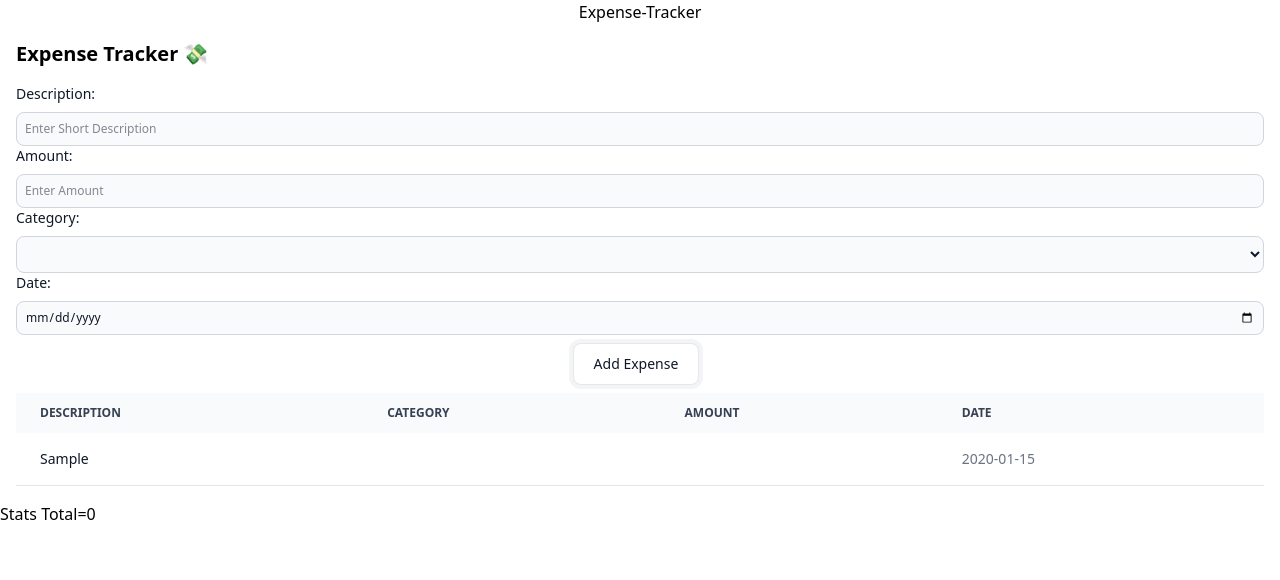
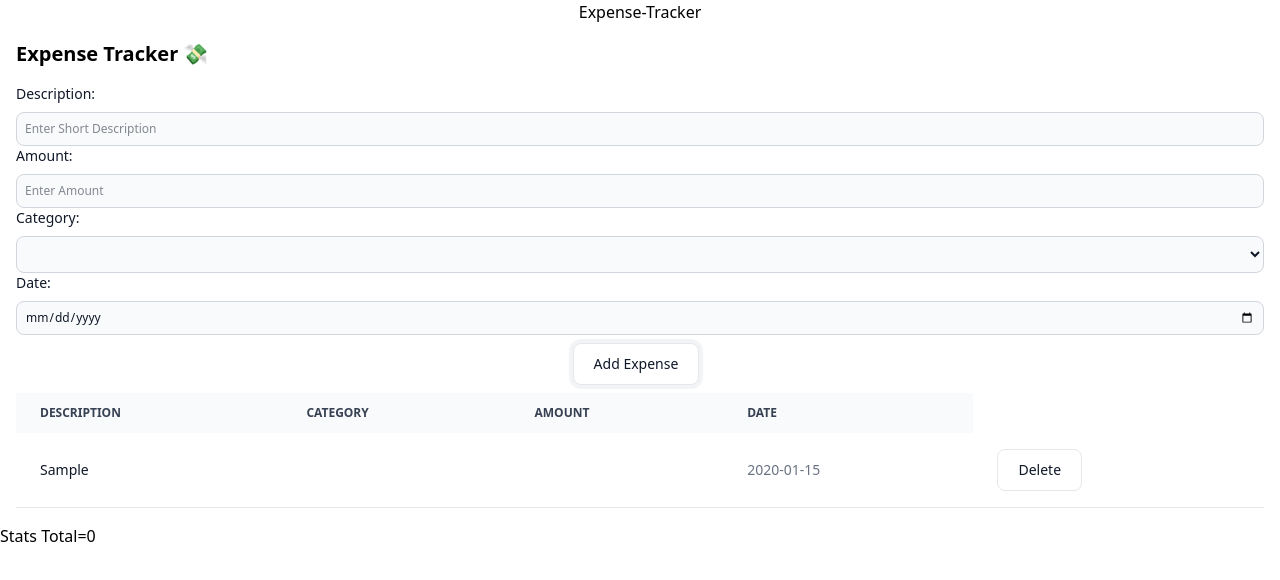
Before and after one commit to codebyAvijit/expense-tracker, a React (Vite) app: page / in a window 1280 px wide. Both pictures are taken after typing "Sample", "Sample", "2020-01-15" into the empty fields and a click on the button "Add Expense". Shown: the top 580 px of the page. Built offline with nearby package versions, Linux system fonts and the light colour scheme.

Commit message:
filter functionality added

```diff
--- a/src/components/AddExpenseForm.jsx
+++ b/src/components/AddExpenseForm.jsx
@@ -16,7 +16,7 @@
       category,
       date,
     };
-    console.log(expense);
+    // console.log(expense);
     addExpenseHandler(expense);
     setDescription("");
     setAmount("");
--- a/src/components/ExpenseList.jsx
+++ b/src/components/ExpenseList.jsx
@@ -1,6 +1,6 @@
 import React from "react";
 
-const ExpenseList = ({ allExpenses }) => {
+const ExpenseList = ({ allExpenses, handleDeleteExpense }) => {
   //   console.log(allExpenses);
   if (allExpenses.length === 0) {
     return (
@@ -45,6 +45,18 @@
                 <td className="px-6 py-2">{singleExpense.category}</td>
                 <td className="px-6 py-2">{singleExpense.amount || ""}</td>
                 <td className="px-6 py-2">{singleExpense.date}</td>
+                <td className="px-6 py-2">
+                  {
+                    <button
+                      onClick={() => {
+                        handleDeleteExpense(singleExpense.id);
+                      }}
+                      className="py-2.5 px-5 me-2 mt-2 mb-2 text-sm font-medium text-gray-900 focus:outline-none bg-white rounded-lg border border-gray-200 hover:bg-gray-100 hover:text-blue-700 focus:z-10 focus:ring-4 focus:ring-gray-100 dark:focus:ring-gray-700 dark:bg-gray-800 dark:text-gray-400 dark:border-gray-600 dark:hover:text-white dark:hover:bg-gray-700"
+                    >
+                      Delete
+                    </button>
+                  }
+                </td>
               </tr>
             );
           })}
--- a/src/components/ExpenseTracker.jsx
+++ b/src/components/ExpenseTracker.jsx
@@ -4,16 +4,29 @@
 
 const ExpenseTracker = () => {
   const [allExpenses, setAllExpenes] = useState([]);
+  //create expenses
   const addExpenseHandler = (expense) => {
     setAllExpenes((prev) => {
       return [...prev, expense];
     });
   };
+
+  //deleting expenses
+
+  const handleDeleteExpense = (id) => {
+    setAllExpenes((prevExpenses) => {
+      return prevExpenses.filter((expense) => expense.id !== id);
+    });
+  };
+
   return (
     <div className="p-4">
       <h1 className="text-xl font-bold mb-4">Expense Tracker 💸</h1>
       <AddExpenseForm addExpenseHandler={addExpenseHandler} />
-      <ExpenseList allExpenses={allExpenses} />
+      <ExpenseList
+        allExpenses={allExpenses}
+        handleDeleteExpense={handleDeleteExpense}
+      />
     </div>
   );
 };
```
